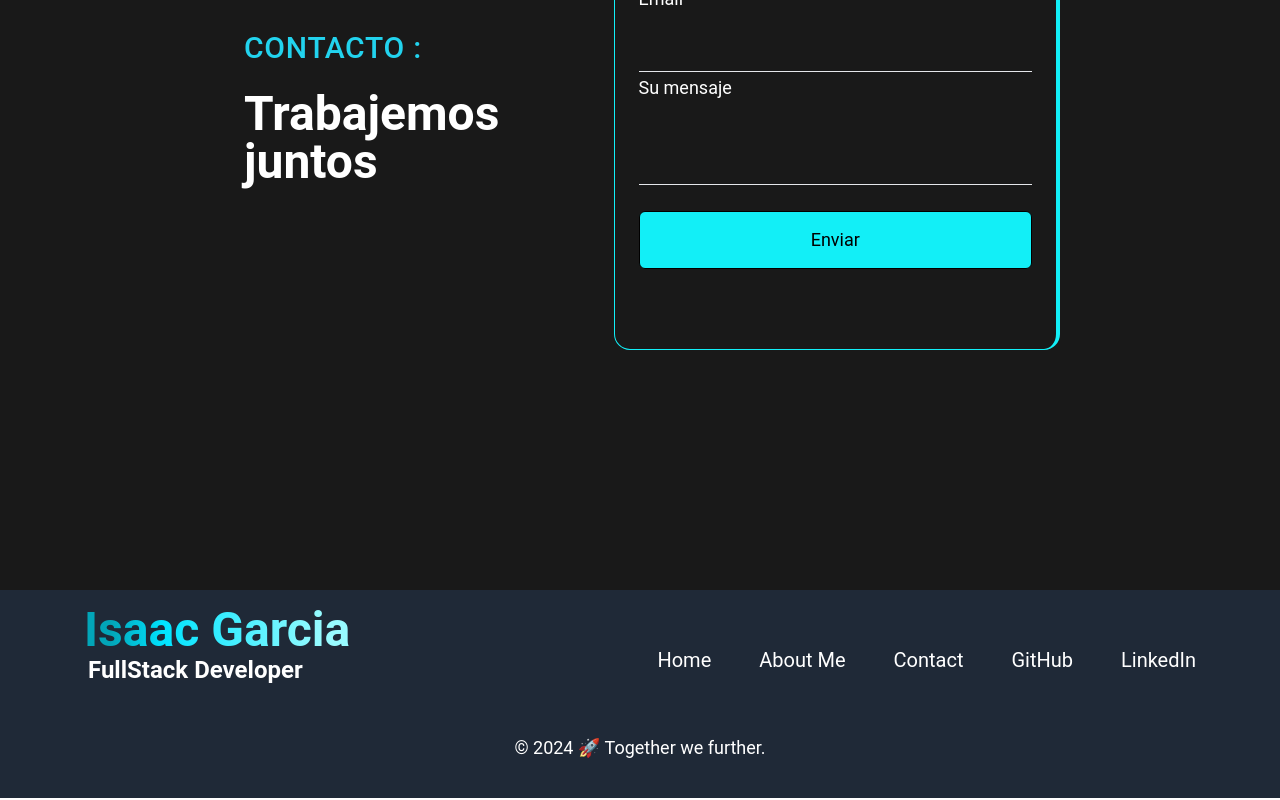
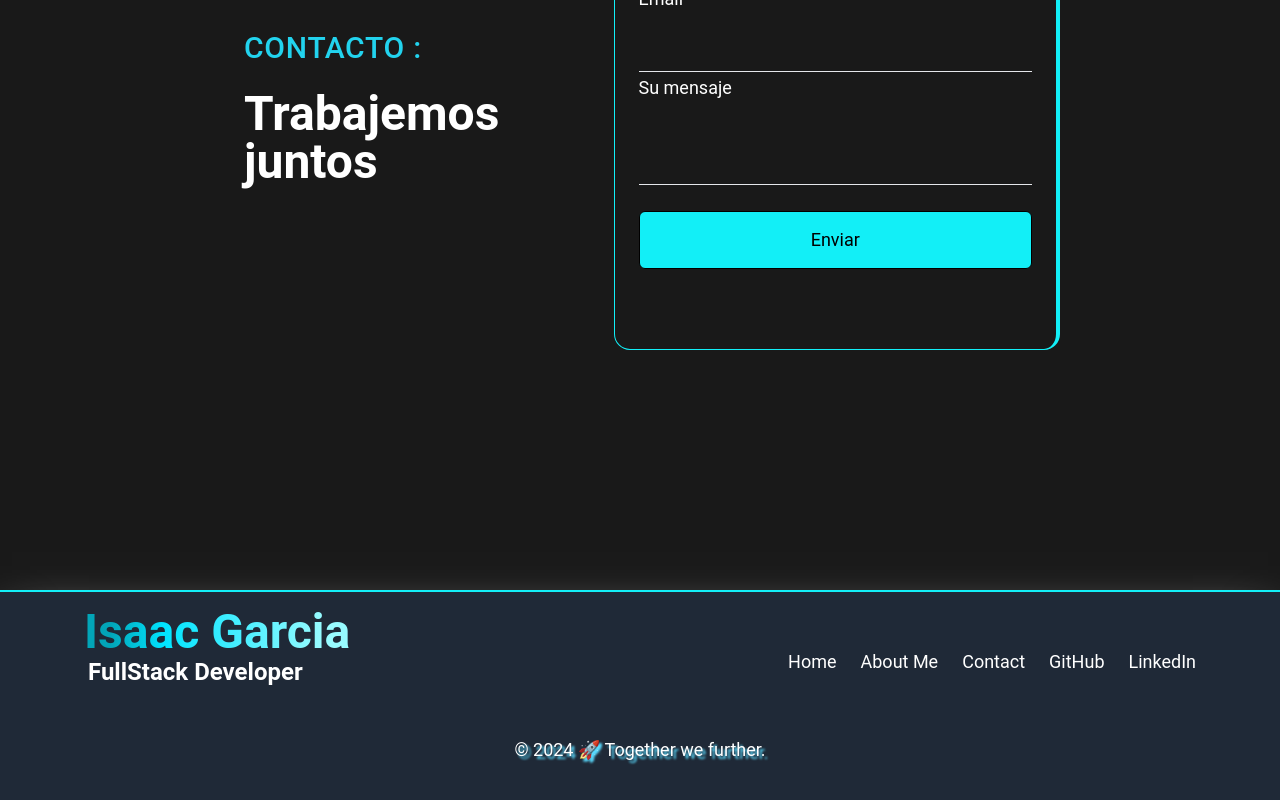
Before and after one commit to Isarok/Portfolio-Isaac, a React (Vite) app: page / in a window 1280 px wide. Shown: the part 3705-4505 px from the top of the page. Built offline with nearby package versions, Linux system fonts and the light colour scheme.

Commit message:
feature/footer_addedSomeStylesFooter

```diff
--- a/src/components/Footer.jsx
+++ b/src/components/Footer.jsx
@@ -4,7 +4,7 @@ import { Link } from "react-scroll";
 
 const Footer = () => {
   return (
-    <section className="relative bg-gray-800 text-white py-4 text-center">
+    <section className="relative bg-gray-800 text-white py-4 text-center border-t-2 border-[#12eff7] shadow-white shadow-2xl ">
       <footer className="flex flex-col mx-9 lg:flex-row lg:justify-between lg:px-12">
         <ul className='lg:flex lg:flex-col lg:items-start'>
           <li className="lg:text-5xl text-3xl font-semibold bg-gradient-to-r from-[rgba(2,165,184,1)] from-[10%] via-[rgba(0,228,255,1)] via-[30%] to-[rgba(152,251,255,1)] to-[90%] text-transparent bg-clip-text">
@@ -15,7 +15,7 @@ const Footer = () => {
           FullStack Developer
         </li>
         </ul>
-        <ul className="flex flex-wrap justify-around items-center my-8 gap-12 text-xl py-2">
+        <ul className="flex flex-wrap justify-around items-center my-8 gap-12 text-xl py-2 lg:gap-6 lg:grid-cols-3 lg:text-lg ">
           <li>
             <Link
               className='cursor-pointer'
@@ -62,7 +62,13 @@ const Footer = () => {
         </ul>
 
       </footer>
-        <div className="text-lg my-[20px] flex flex-1 justify-center items-center">
+        <div className="text-lg my-[20px] flex flex-1 justify-center items-center"
+               style={{
+                maxWidth: "100%",
+                height: "auto",
+                filter:
+                "drop-shadow(3px 3.42184px 1.23px rgba(89, 219, 297, 1))",
+              }}>
           © 2024 🚀 Together we further.
         </div>
     </section>
```
